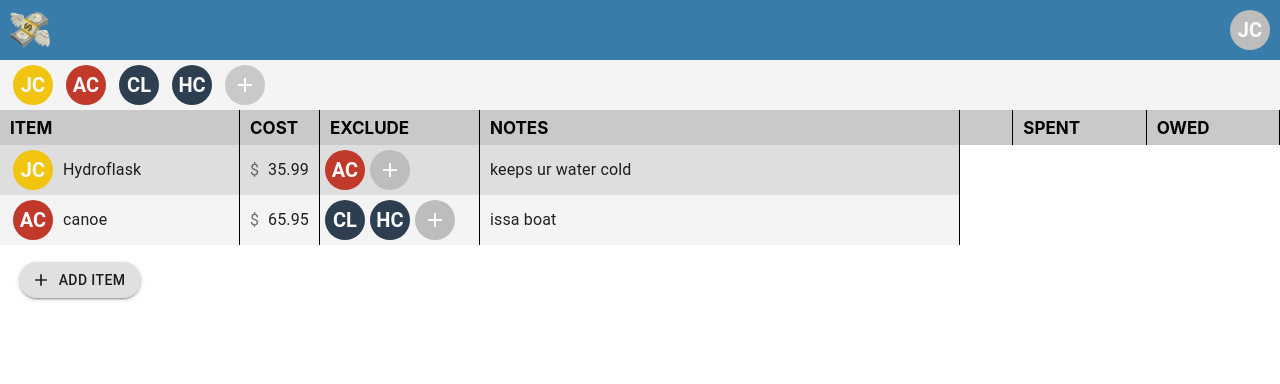
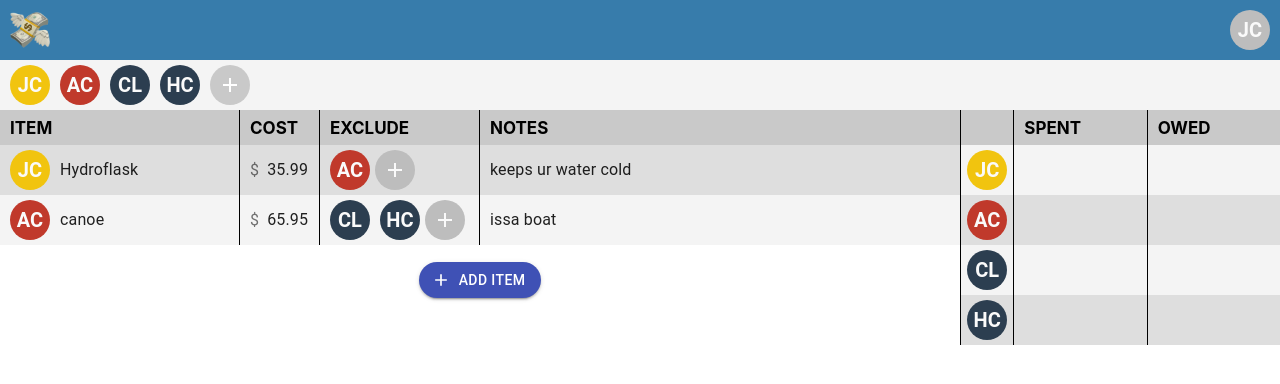
Before and after one commit to jonathanchen7/splitthecost, a React (Create React App) app: page / in a window 1280 px wide. Shown: the top 384 px of the page. Built offline with nearby package versions, Linux system fonts and the light colour scheme.

Commit message:
sidebar base complete

```diff
--- a/package.json
+++ b/package.json
@@ -16,6 +16,7 @@
     "@types/uuid": "^8.3.0",
     "react": "^17.0.1",
     "react-dom": "^17.0.1",
+    "react-number-format": "^4.4.1",
     "react-scripts": "4.0.1",
     "styled-components": "^5.2.1",
     "typescript": "^4.1.3",
--- a/src/components/SplitTheCost.tsx
+++ b/src/components/SplitTheCost.tsx
@@ -72,7 +72,7 @@ export const SplitTheCost: React.FC = () => {
           setEntries={setEntries}
           curUser={curUser}
         />
-        <Sidebar />
+        <Sidebar users={users} curUser={curUser} entries={entries} />
       </div>
     </div>
   );
--- a/src/components/breakdown/Sidebar.tsx
+++ b/src/components/breakdown/Sidebar.tsx
@@ -1,10 +1,27 @@
+import { Grid } from "@material-ui/core";
 import * as React from "react";
+import { Entry, User } from "../../models/models";
 import { SidebarHeader } from "./SidebarHeader";
+import { SidebarRow } from "./SidebarRow";
 
-export const Sidebar: React.FC = () => {
+interface Props {
+  users: User[];
+  curUser: User;
+  entries: Entry[];
+}
+
+export const Sidebar: React.FC<Props> = ({ users, curUser, entries }) => {
   return (
-    <div className='sidebarDiv'>
+    <div className='sidebar'>
       <SidebarHeader />
+      {users.map((user) => (
+        <SidebarRow user={user} users={users} entries={entries} />
+      ))}
+      <Grid
+        container
+        spacing={0}
+        className={users.length % 2 ? "evenIdx" : "oddIdx"}
+      ></Grid>
     </div>
   );
 };
--- a/src/components/breakdown/SidebarHeader.tsx
+++ b/src/components/breakdown/SidebarHeader.tsx
@@ -6,12 +6,12 @@ interface Props {}
 export const SidebarHeader: React.FC<Props> = (props) => {
   return (
     <Grid container spacing={0}>
-      <Grid className='entryHeaderItem' item xs={2}></Grid>
-      <Grid className='entryHeaderItem' item xs={5}>
-        <span className='entryHeaderText'>SPENT</span>
+      <Grid className='sidebarHeaderItem' item xs={2}></Grid>
+      <Grid className='sidebarHeaderItem' item xs={5}>
+        <span className='gridHeaderText'>SPENT</span>
       </Grid>
-      <Grid className='entryHeaderItem' item xs={5}>
-        <span className='entryHeaderText'>OWED</span>
+      <Grid className='sidebarHeaderItem' item xs={5}>
+        <span className='gridHeaderText'>OWED</span>
       </Grid>
     </Grid>
   );
--- /dev/null
+++ b/src/components/breakdown/SidebarRow.tsx
@@ -0,0 +1,26 @@
+import { Avatar, Grid } from "@material-ui/core";
+import * as React from "react";
+import { Entry, User } from "../../models/models";
+import { generateUserAvatar } from "../users/UserAvatar";
+
+interface Props {
+  user: User;
+  users: User[];
+  entries: Entry[];
+}
+
+export const SidebarRow: React.FC<Props> = ({ user, users, entries }) => {
+  return (
+    <Grid
+      className={users.indexOf(user) % 2 ? "evenIdx" : "oddIdx"}
+      container
+      spacing={0}
+    >
+      <Grid className='sidebarDiv' item xs={2}>
+        {generateUserAvatar(user, false, false, true, "left")}
+      </Grid>
+      <Grid className='sidebarDiv' item xs={5}></Grid>
+      <Grid className='sidebarDiv' item xs={5}></Grid>
+    </Grid>
+  );
+};
--- a/src/components/entries/EntriesHeader.tsx
+++ b/src/components/entries/EntriesHeader.tsx
@@ -7,16 +7,16 @@ export const EntriesHeader: React.FC<Props> = (props) => {
   return (
     <Grid container spacing={0}>
       <Grid className='entryHeaderItem' item xs={3}>
-        <span className='entryHeaderText'>ITEM</span>
+        <span className='gridHeaderText'>ITEM</span>
       </Grid>
       <Grid className='entryHeaderItem' item xs={1}>
-        <span className='entryHeaderText'>COST</span>
+        <span className='gridHeaderText'>COST</span>
       </Grid>
       <Grid className='entryHeaderItem' item xs={2}>
-        <span className='entryHeaderText'>EXCLUDE</span>
+        <span className='gridHeaderText'>EXCLUDE</span>
       </Grid>
-      <Grid className='entryHeaderItem' item xs={6}>
-        <span className='entryHeaderText'>NOTES</span>
+      <Grid className='lastEntryHeaderItem' item xs={6}>
+        <span className='gridHeaderText'>NOTES</span>
       </Grid>
     </Grid>
   );
--- a/src/components/entries/EntryGrid.tsx
+++ b/src/components/entries/EntryGrid.tsx
@@ -52,11 +52,11 @@ export const EntryGrid: React.FC<Props> = ({
       ))}
 
       <Grid container spacing={0}>
-        <Grid className='addItemContainer' item xs={2}>
+        <Grid className='addItemContainer' item xs={12}>
           <Button
             className='addItemButton'
             variant='contained'
-            color='default'
+            color='primary'
             startIcon={<AddIcon />}
             onClick={addItem}
           >
--- a/src/components/entries/EntryRow.tsx
+++ b/src/components/entries/EntryRow.tsx
@@ -6,41 +6,13 @@ import { Avatar, IconButton, Input, InputAdornment } from "@material-ui/core";
 import AddIcon from "@material-ui/icons/Add";
 import DeleteIcon from "@material-ui/icons/Delete";
 import { Entry, User } from "../../models/models";
-import { getAvatarColor } from "../users/UserAvatar";
+import { generateUserAvatar, getAvatarColor } from "../users/UserAvatar";
+import NumberFormat from "react-number-format";
 
 interface Props {
   entry: Entry;
   entries: Entry[];
   curUser: User;
-}
-
-function validateCost(input: string): string {
-  // if string is length 0 return ""
-  // check that last character is a number, else return input.substring(0, len)
-  // if string is length 1 return ".0{input}"
-  // string should never be length 2 or 3
-  // if string is length 4+:
-  //    get index of .
-  //    remove instances of .
-  //    add . to index + 1
-
-  const len = input.length;
-  const lastChar = input.charAt(len - 1);
-
-  if (len == 0) return "";
-  if (isNaN(Number(lastChar))) {
-    return input.substring(0, len);
-  }
-
-  // Last entered character is a number!
-  if (len == 1) return `.0${lastChar}`;
-
-  const decimalIdx = input.indexOf(".");
-  input = input.replace(".", "");
-  input = `${input.slice(0, decimalIdx)}.${input.slice(decimalIdx)}`;
-
-  return input;
-  // return input.charAt(input.length - 1) !== "." || !isNaN(Number(input));
 }
 
 export const EntryRow: React.FC<Props> = ({ entry, entries, curUser }) => {
@@ -60,10 +32,7 @@ export const EntryRow: React.FC<Props> = ({ entry, entries, curUser }) => {
   function updateCost(
     e: React.ChangeEvent<HTMLInputElement | HTMLTextAreaElement>
   ): void {
-    setCost(validateCost(e.target.value));
-    // if (validateCost(e.target.value)) {
-    //   setCost(e.target.value);
-    // }
+    setCost(e.target.value);
   }
 
   function handleMouseOver() {
@@ -79,24 +48,18 @@ export const EntryRow: React.FC<Props> = ({ entry, entries, curUser }) => {
   }
 
   return (
-    <Grid container spacing={0}>
-      <Grid
-        className={entries.indexOf(entry) % 2 ? "oddIdx" : "evenIdx"}
-        item
-        xs={3}
-      >
+    <Grid
+      className={entries.indexOf(entry) % 2 ? "oddIdx" : "evenIdx"}
+      container
+      spacing={0}
+    >
+      <Grid item xs={3}>
         <div
           className='entryDiv'
           onMouseOver={handleMouseOver}
           onMouseLeave={handleMouseLeave}
         >
-          <Avatar
-            className='avatar'
-            style={{ backgroundColor: getAvatarColor(entry.createdBy) }}
-          >
-            {entry.createdBy.firstName.charAt(0).toLocaleUpperCase()}
-            {entry.createdBy.lastName.charAt(0).toLocaleUpperCase()}
-          </Avatar>
+          {generateUserAvatar(entry.createdBy, true, false, true, "top")}
           <Input
             className='entryInput'
             disableUnderline={true}
@@ -111,14 +74,15 @@ export const EntryRow: React.FC<Props> = ({ entry, entries, curUser }) => {
           )}
         </div>
       </Grid>
-      <Grid
-        className={entries.indexOf(entry) % 2 ? "oddIdx" : "evenIdx"}
-        item
-        xs={1}
-      >
+      <Grid item xs={1}>
         <div className='entryDiv'>
           <Input
-            id='costInput'
+            inputComponent={NumberFormat as any}
+            inputProps={{
+              decimalScale: 2,
+              allowNegative: false,
+              thousandSeparator: ",",
+            }}
             className='entryInput'
             disableUnderline={true}
             fullWidth={true}
@@ -128,32 +92,18 @@ export const EntryRow: React.FC<Props> = ({ entry, entries, curUser }) => {
           />
         </div>
       </Grid>
-      <Grid
-        className={entries.indexOf(entry) % 2 ? "oddIdx" : "evenIdx"}
-        item
-        xs={2}
-      >
+      <Grid item xs={2}>
         <div className='entryDiv'>
-          {entry.exclude?.map((user) => (
-            <Avatar
-              className='excludeAvatar'
-              style={{ backgroundColor: getAvatarColor(user) }}
-            >
-              {user.firstName.charAt(0).toLocaleUpperCase()}
-              {user.lastName.charAt(0).toLocaleUpperCase()}
-            </Avatar>
-          ))}
+          {entry.exclude?.map((user) =>
+            generateUserAvatar(user, true, false, true, "top")
+          )}
           <Avatar className='excludeAvatar'>
             <AddIcon />
           </Avatar>
         </div>
       </Grid>
-      <Grid
-        className={entries.indexOf(entry) % 2 ? "oddIdx" : "evenIdx"}
-        item
-        xs={6}
-      >
-        <div className='entryDiv'>
+      <Grid item xs={6}>
+        <div className='lastEntryDiv'>
           <Input
             className='entryInput'
             disableUnderline={true}
--- a/src/components/users/UserAvatar.tsx
+++ b/src/components/users/UserAvatar.tsx
@@ -1,5 +1,5 @@
 import * as React from "react";
-import DeleteIcon from "@material-ui/icons/Delete";
+import EditIcon from "@material-ui/icons/Edit";
 import { Avatar, Tooltip } from "@material-ui/core";
 import { useState } from "react";
 import { User } from "../../models/models";
@@ -28,6 +28,63 @@ function hashUser(email: string): number {
   return Math.abs(h % colors.length);
 }
 
+export function generateUserAvatar(
+  user: User,
+  leftMargin?: boolean,
+  rightMargin?: boolean,
+  tooltip?: boolean,
+  tooltipPlacement?:
+    | "top"
+    | "left"
+    | "right"
+    | "bottom-end"
+    | "bottom-start"
+    | "bottom"
+    | "left-end"
+    | "left-start"
+    | "right-end"
+    | "right-start"
+    | "top-end"
+    | "top-start"
+    | undefined,
+  editOnHover?: boolean
+): JSX.Element {
+  const firstInitial = user.firstName.charAt(0).toLocaleUpperCase();
+  const secondInitial = user.lastName.charAt(0).toLocaleUpperCase();
+
+  if (tooltip) {
+    return (
+      <Tooltip
+        arrow
+        title={`${user.firstName} ${user.lastName}`}
+        placement={tooltipPlacement}
+      >
+        <Avatar
+          className={`avatar ${leftMargin && "leftMargin"} ${
+            rightMargin && "rightMargin"
+          }`}
+          style={{ backgroundColor: getAvatarColor(user) }}
+        >
+          {firstInitial}
+          {secondInitial}
+        </Avatar>
+      </Tooltip>
+    );
+  } else {
+    return (
+      <Avatar
+        className={`avatar ${leftMargin && "leftMargin"} ${
+          rightMargin && "rightMargin"
+        }`}
+        style={{ backgroundColor: getAvatarColor(user) }}
+      >
+        {firstInitial}
+        {secondInitial}
+      </Avatar>
+    );
+  }
+}
+
 export function getAvatarColor(user: User) {
   return colors[hashUser(user.email)];
 }
@@ -54,10 +111,10 @@ export const UserAvatar: React.FC<Props> = ({ user, users, setUsers }) => {
         placement='top'
       >
         <Avatar
-          className='avatar'
+          className='avatar leftMargin'
           style={{ backgroundColor: getAvatarColor(user) }}
         >
-          {showDelete ? <DeleteIcon /> : `${firstInitial}${secondInitial}`}
+          {showDelete ? <EditIcon /> : `${firstInitial}${secondInitial}`}
         </Avatar>
       </Tooltip>
     </span>
--- a/src/main.css
+++ b/src/main.css
@@ -5,7 +5,6 @@
   font-size: 20px;
   -webkit-transition: 0.5s;
   transition: 0.5s;
-  margin-left: 13px;
 }
 
 .avatar:hover {
@@ -16,7 +15,8 @@
 .actionIcon {
   color: white !important;
   background-color: #c9c9c9 !important;
-  margin: 0px 8px 0px 13px !important;
+  margin-left: 10px !important;
+  margin-right: 10px !important;
   height: 40px;
   width: 40px;
   -webkit-transition: 0.5s;
@@ -32,6 +32,18 @@ input::-webkit-outer-spin-button,
 input::-webkit-inner-spin-button {
   -webkit-appearance: none;
   margin: 0;
+}
+
+.leftMargin {
+  margin-left: 10px;
+}
+
+.oddIdx {
+  background-color: #f4f4f4;
+}
+
+.evenIdx {
+  background-color: #dedede;
 }
 
 .header {
@@ -102,7 +114,30 @@ input::-webkit-inner-spin-button {
           align-items: center;
 }
 
-.entryHeaderText {
+.lastEntryHeaderItem {
+  background-color: #c9c9c9;
+  height: 35px;
+  display: -webkit-box;
+  display: -ms-flexbox;
+  display: flex;
+  -webkit-box-align: center;
+      -ms-flex-align: center;
+          align-items: center;
+}
+
+.sidebarHeaderItem {
+  background-color: #c9c9c9;
+  border-left: 1px solid black;
+  height: 35px;
+  display: -webkit-box;
+  display: -ms-flexbox;
+  display: flex;
+  -webkit-box-align: center;
+      -ms-flex-align: center;
+          align-items: center;
+}
+
+.gridHeaderText {
   margin-left: 10px;
   font-size: 17px;
   font-weight: bold;
@@ -129,24 +164,31 @@ input::-webkit-inner-spin-button {
   background: rgba(41, 128, 185, 0.5);
 }
 
+.lastEntryDiv {
+  height: 50px;
+  display: -webkit-box;
+  display: -ms-flexbox;
+  display: flex;
+  -webkit-box-align: center;
+      -ms-flex-align: center;
+          align-items: center;
+  -webkit-transition: all 0.5s;
+  transition: all 0.5s;
+}
+
+.lastEntryDiv:hover {
+  background: rgba(41, 128, 185, 0.5);
+}
+
+.lastEntryDiv:focus-within {
+  background: rgba(41, 128, 185, 0.5);
+}
+
 .entryGridDiv {
   -webkit-box-flex: 6;
       -ms-flex: 6;
           flex: 6;
-}
-
-.sidebarDiv {
-  -webkit-box-flex: 2;
-      -ms-flex: 2;
-          flex: 2;
-}
-
-.oddIdx {
-  background-color: #f4f4f4;
-}
-
-.evenIdx {
-  background-color: #dedede;
+  height: 100%;
 }
 
 .entryInput {
@@ -155,10 +197,6 @@ input::-webkit-inner-spin-button {
   -webkit-transition: all 0.5s;
   transition: all 0.5s;
   margin-right: 10px;
-}
-
-#costInput {
-  text-align: right;
 }
 
 .excludeAvatar {
@@ -171,19 +209,6 @@ input::-webkit-inner-spin-button {
 .excludeAvatar:hover {
   background: rgba(0, 0, 0, 0.35);
   cursor: pointer;
-}
-
-.entryDiv {
-  display: -webkit-box;
-  display: -ms-flexbox;
-  display: flex;
-  -webkit-box-align: center;
-      -ms-flex-align: center;
-          align-items: center;
-}
-
-.entryDiv:hover {
-  background: rgba(41, 128, 185, 0.5);
 }
 
 .addItemContainer {
@@ -241,4 +266,26 @@ input::-webkit-inner-spin-button {
   appearance: none;
   outline: 0;
 }
+
+.sidebar {
+  -webkit-box-flex: 2;
+      -ms-flex: 2;
+          flex: 2;
+}
+
+.sidebarDiv {
+  height: 50px;
+  display: -webkit-box;
+  display: -ms-flexbox;
+  display: flex;
+  -webkit-box-align: center;
+      -ms-flex-align: center;
+          align-items: center;
+  -webkit-box-pack: center;
+      -ms-flex-pack: center;
+          justify-content: center;
+  border-left: 1px solid black;
+  -webkit-transition: all 0.5s;
+  transition: all 0.5s;
+}
 /*# sourceMappingURL=main.css.map */
--- a/src/main.scss
+++ b/src/main.scss
@@ -5,7 +5,8 @@ $headerMargins: 20px;
 $avatarDiameter: 40px;
 $usersBarHeight: 50px;
 $entryHeaderHeight: 35px;
-$gridTextLeftMargin: 10px;
+$gridLeftMargin: 10px;
+$gridRightMargin: 10px;
 $entryHeight: 50px;
 
 $defaultIconColor: #c9c9c9;
@@ -18,7 +19,6 @@ $defaultIconColor: #c9c9c9;
   font-weight: bold;
   font-size: 20px;
   transition: 0.5s;
-  margin-left: 13px;
 
   &:hover {
     background: rgba(0, 0, 0, 0.35);
@@ -29,7 +29,8 @@ $defaultIconColor: #c9c9c9;
 .actionIcon {
   color: white !important;
   background-color: $defaultIconColor !important;
-  margin: 0px 8px 0px 13px !important;
+  margin-left: $gridLeftMargin !important;
+  margin-right: $gridRightMargin !important;
   height: $avatarDiameter;
   width: $avatarDiameter;
   transition: 0.5s;
@@ -44,6 +45,18 @@ input::-webkit-outer-spin-button,
 input::-webkit-inner-spin-button {
   -webkit-appearance: none;
   margin: 0;
+}
+
+.leftMargin {
+  margin-left: $gridLeftMargin;
+}
+
+.oddIdx {
+  background-color: #f4f4f4;
+}
+
+.evenIdx {
+  background-color: #dedede;
 }
 
 // ---------------- HEADER ----------------
@@ -92,7 +105,7 @@ input::-webkit-inner-spin-button {
   width: 45%;
 }
 
-// ---------------- ENTRIES HEADER ----------------
+// ---------------- GRID HEADER ----------------
 
 .entryHeaderItem {
   background-color: #c9c9c9;
@@ -102,8 +115,23 @@ input::-webkit-inner-spin-button {
   align-items: center;
 }
 
-.entryHeaderText {
-  margin-left: $gridTextLeftMargin;
+.lastEntryHeaderItem {
+  background-color: #c9c9c9;
+  height: $entryHeaderHeight;
+  display: flex;
+  align-items: center;
+}
+
+.sidebarHeaderItem {
+  background-color: #c9c9c9;
+  border-left: 1px solid black;
+  height: $entryHeaderHeight;
+  display: flex;
+  align-items: center;
+}
+
+.gridHeaderText {
+  margin-left: $gridLeftMargin;
   font-size: 17px;
   font-weight: bold;
 }
@@ -126,33 +154,31 @@ input::-webkit-inner-spin-button {
   }
 }
 
+.lastEntryDiv {
+  height: $entryHeight;
+  display: flex;
+  align-items: center;
+  transition: all 0.5s;
+
+  &:hover {
+    background: rgba(41, 128, 185, 0.5);
+  }
+
+  &:focus-within {
+    background: rgba(41, 128, 185, 0.5);
+  }
+}
+
 .entryGridDiv {
   flex: 6;
+  height: 100%;
 }
-
-.sidebarDiv {
-  flex: 2;
-}
-
-.oddIdx {
-  background-color: #f4f4f4;
-}
-
-.evenIdx {
-  background-color: #dedede;
-}
-
-$entryHeight: 50px;
 
 .entryInput {
   height: $entryHeight;
   padding-left: 10px;
   transition: all 0.5s;
   margin-right: 10px;
-}
-
-#costInput {
-  text-align: right;
 }
 
 .excludeAvatar {
@@ -163,15 +189,6 @@ $entryHeight: 50px;
   &:hover {
     background: rgba(0, 0, 0, 0.35);
     cursor: pointer;
-  }
-}
-
-.entryDiv {
-  display: flex;
-  align-items: center;
-
-  &:hover {
-    background: rgba(41, 128, 185, 0.5);
   }
 }
 
@@ -215,3 +232,18 @@ $entryHeight: 50px;
     outline: 0;
   }
 }
+
+// ---------------- SIDEBAR GRID ----------------
+
+.sidebar {
+  flex: 2;
+}
+
+.sidebarDiv {
+  height: $entryHeight;
+  display: flex;
+  align-items: center;
+  justify-content: center;
+  border-left: 1px solid black;
+  transition: all 0.5s;
+}
```
Also changed, not shown: tsconfig.json (+2 -8 lines), 2 other files (tests, documents, lock files or other folders).
